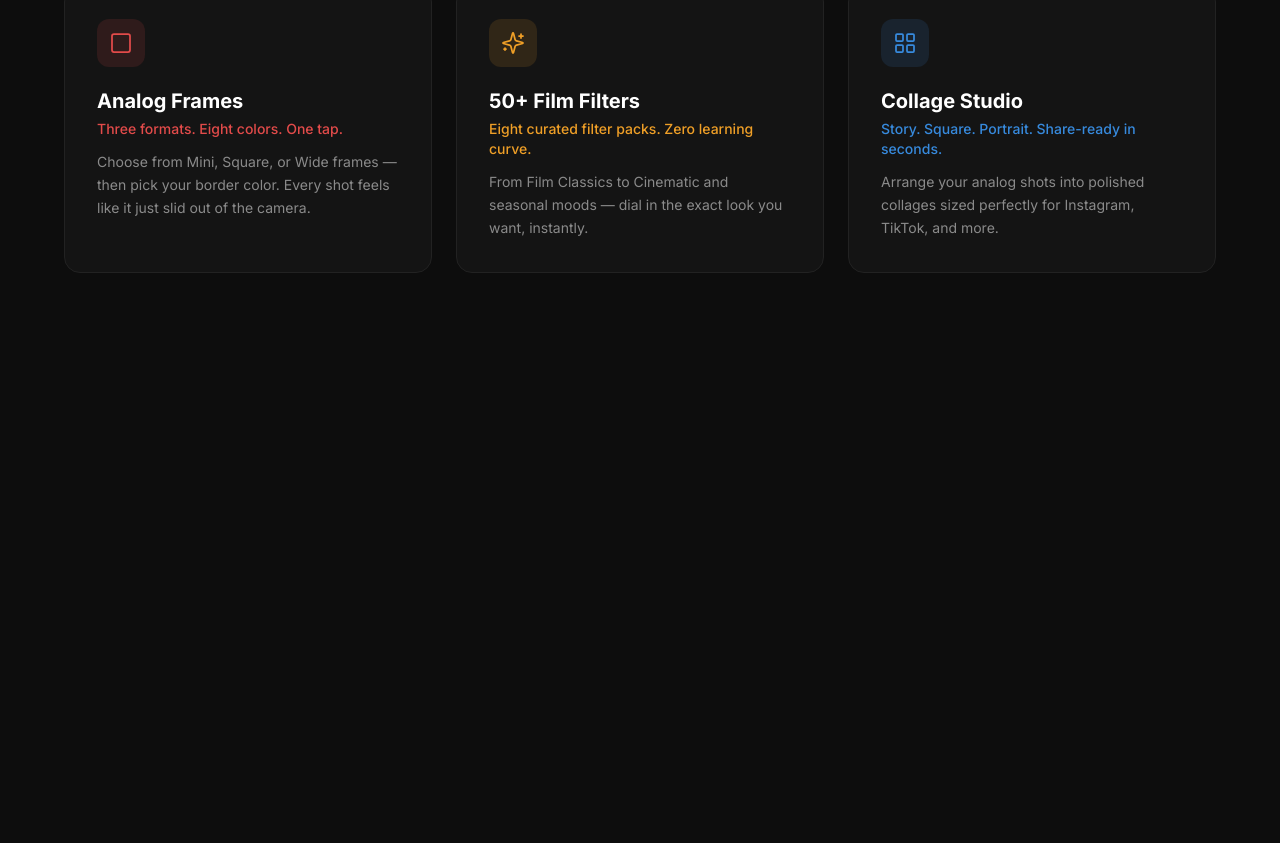
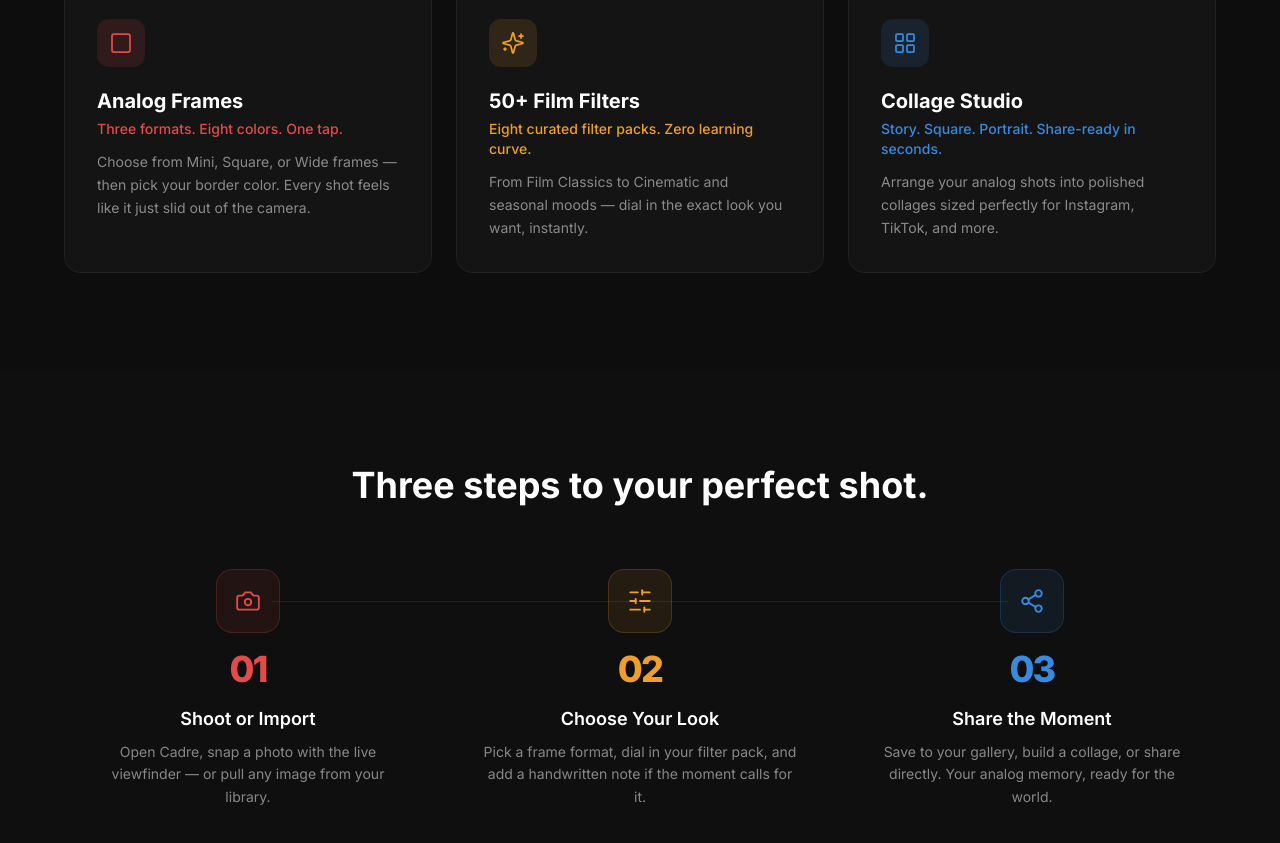
Before and after one commit to ekselereysin/CadreCamera.com, a React (Vite) app: page / in a window 1280 px wide. Shown: the part 1043-1886 px from the top of the page. Before the commit the page ends 1412 px from the top, so only its background shows below. Built offline with nearby package versions, Linux system fonts and the light colour scheme.

Commit message:
feat: add How It Works section with 3 steps

```diff
--- a/src/App.jsx
+++ b/src/App.jsx
@@ -1,4 +1,4 @@
-import { Sparkles, LayoutGrid, Square } from 'lucide-react'
+import { Sparkles, LayoutGrid, Square, Camera, SlidersHorizontal, Share2 } from 'lucide-react'
 
 // ─── Logo ────────────────────────────────────────────────────────────────────
 const BAR_COLORS = ['#E24B4A', '#EF9F27', '#639922', '#378ADD', '#7F77DD']
@@ -177,6 +177,69 @@
   )
 }
 
+// ─── How It Works ─────────────────────────────────────────────────────────────
+const STEPS = [
+  {
+    number: '01',
+    color: '#E24B4A',
+    Icon: Camera,
+    title: 'Shoot or Import',
+    body: 'Open Cadre, snap a photo with the live viewfinder — or pull any image from your library.',
+  },
+  {
+    number: '02',
+    color: '#EF9F27',
+    Icon: SlidersHorizontal,
+    title: 'Choose Your Look',
+    body: 'Pick a frame format, dial in your filter pack, and add a handwritten note if the moment calls for it.',
+  },
+  {
+    number: '03',
+    color: '#378ADD',
+    Icon: Share2,
+    title: 'Share the Moment',
+    body: 'Save to your gallery, build a collage, or share directly. Your analog memory, ready for the world.',
+  },
+]
+
+function HowItWorks() {
+  return (
+    <section className="py-24 px-6 bg-dark-mock">
+      <div className="max-w-6xl mx-auto">
+        <h2 className="text-3xl sm:text-4xl font-bold text-white text-center mb-16">
+          Three steps to your perfect shot.
+        </h2>
+
+        <div className="relative grid grid-cols-1 md:grid-cols-3 gap-10 md:gap-6">
+          {/* Connector line — desktop only */}
+          <div
+            className="hidden md:block absolute top-8 left-[calc(16.66%+16px)] right-[calc(16.66%+16px)] h-px bg-dark-border"
+            aria-hidden="true"
+          />
+
+          {STEPS.map(({ number, color, Icon, title, body }) => (
+            <div key={number} className="flex flex-col items-center text-center gap-4 relative">
+              <div
+                className="w-16 h-16 rounded-2xl flex items-center justify-center z-10"
+                style={{ backgroundColor: `${color}18`, border: `1px solid ${color}30` }}
+              >
+                <Icon size={26} color={color} strokeWidth={1.75} />
+              </div>
+              <span className="text-4xl font-extrabold tracking-tighter" style={{ color }}>
+                {number}
+              </span>
+              <div>
+                <h3 className="text-white font-semibold text-lg mb-2">{title}</h3>
+                <p className="text-white/50 text-sm leading-relaxed max-w-xs mx-auto">{body}</p>
+              </div>
+            </div>
+          ))}
+        </div>
+      </div>
+    </section>
+  )
+}
+
 // ─── App ─────────────────────────────────────────────────────────────────────
 export default function App() {
   return (
@@ -184,6 +247,7 @@
       <Navbar />
       <Hero />
       <Features />
+      <HowItWorks />
     </div>
   )
 }
```
